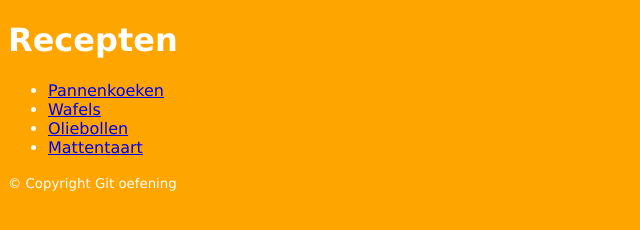
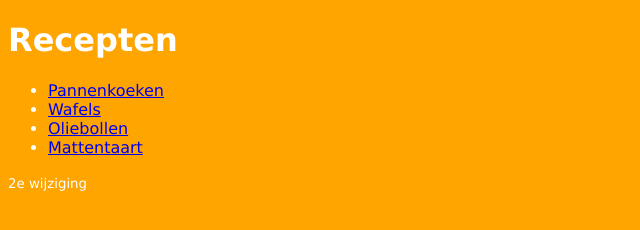
Before and after one commit to gustvandewouwer/recepten, a plain HTML site: page index.html in a window 1280 px wide. Shown: the whole page, without its empty margins (0-640 px from the left). Drawn offline with Linux system fonts and the light colour scheme.

Commit message:
commit 2e wijziging

```diff
--- a/index.html
+++ b/index.html
@@ -15,6 +15,6 @@
 			<li><a href="mattentaart.html">Mattentaart</a></li>
 		</ul>
 	</nav>
-	<footer><small>&copy; Copyright Git oefening</small></footer>
+	<footer><small>2e wijziging</small></footer>
 </body>
 </html>
```
